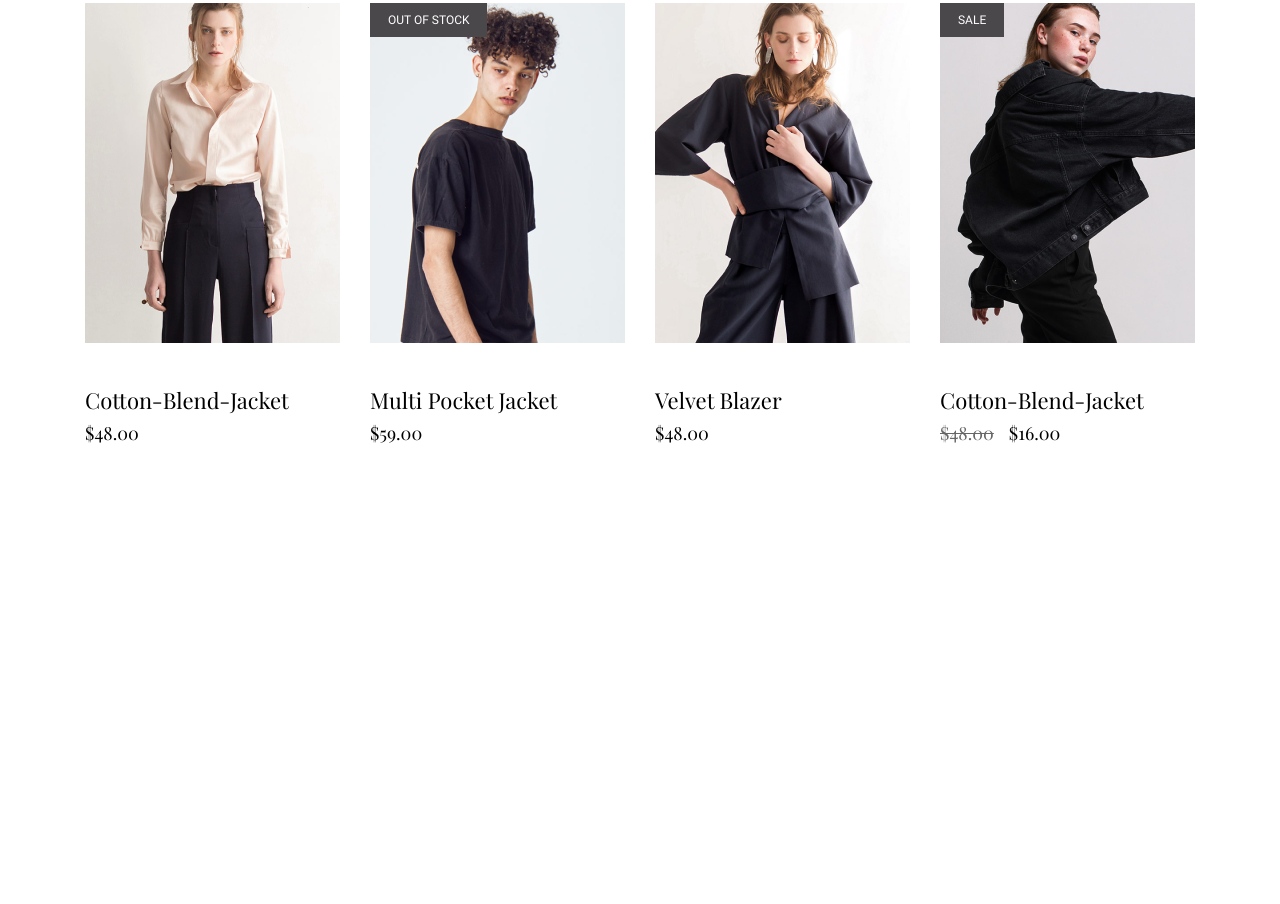
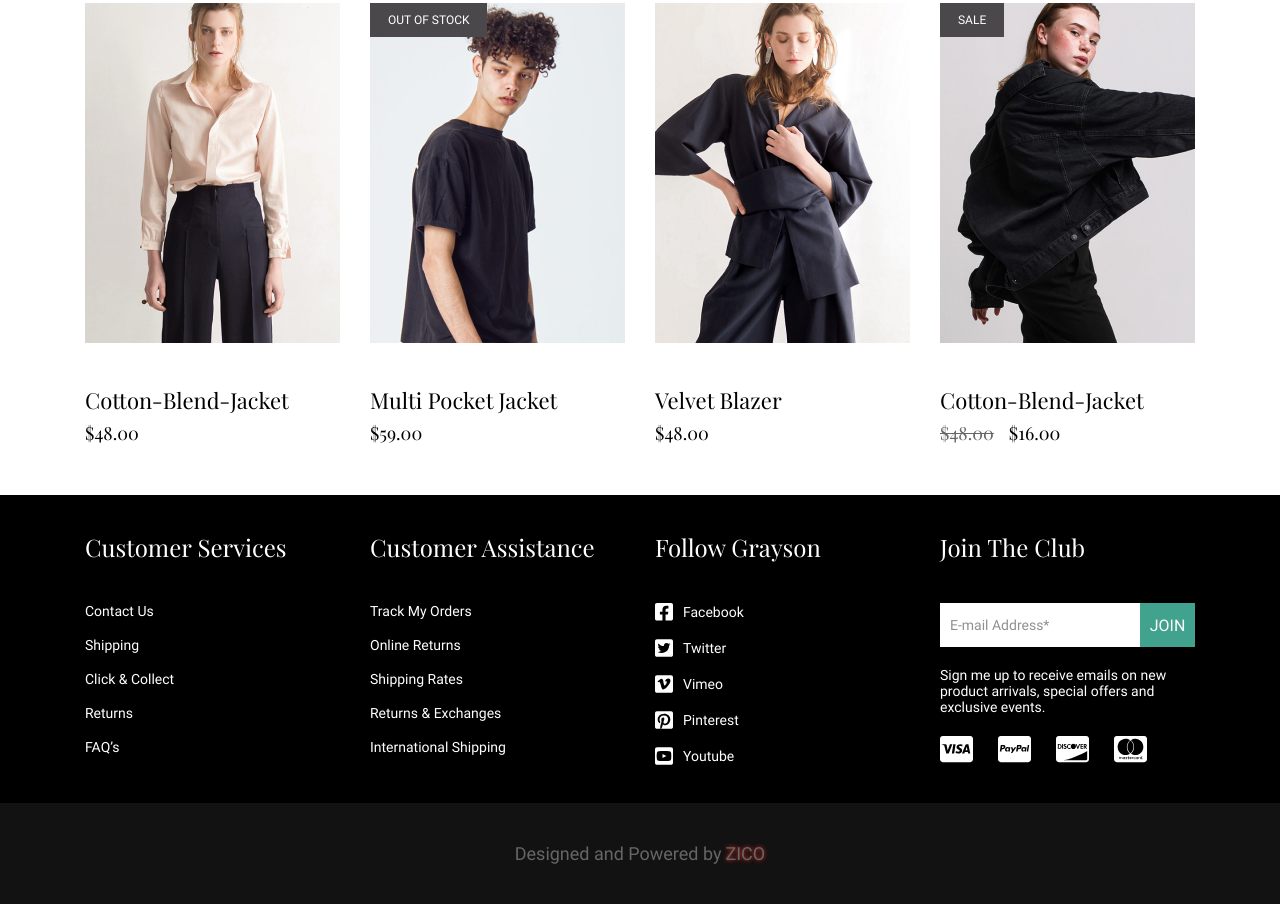
Before and after one commit to ZiBullet/grayson, a plain HTML site: page index.html in a window 1280 px wide. Shown: the part 2005-2909 px from the top of the page. Before the commit the page ends 2500 px from the top, so only its background shows below. Drawn offline with Linux system fonts and the light colour scheme.

Commit message:
footer done, adaptation done, minor fixes

```diff
--- a/index.html
+++ b/index.html
@@ -171,6 +171,57 @@
             </div>
         </section>
     </main>
+    <footer class="footer">
+        <div class="footer__wrap">
+            <div class="footer__content container">
+                <div class="footer__content-col">
+                    <h3 class="footer__content-col-title">Customer Services</h3>
+                    <ul class="footer__content-col-list">
+                        <li class="footer__content-col-list-item"><a href="#" class="footer__content-col-list-item-link">Contact Us</a></li>
+                        <li class="footer__content-col-list-item"><a href="#" class="footer__content-col-list-item-link">Shipping</a></li>
+                        <li class="footer__content-col-list-item"><a href="#" class="footer__content-col-list-item-link">Click & Collect</a></li>
+                        <li class="footer__content-col-list-item"><a href="#" class="footer__content-col-list-item-link">Returns</a></li>
+                        <li class="footer__content-col-list-item"><a href="#" class="footer__content-col-list-item-link">FAQ’s</a></li>
+                    </ul>
+                </div>
+                <div class="footer__content-col">
+                    <h3 class="footer__content-col-title">Customer Assistance</h3>
+                    <ul class="footer__content-col-list">
+                        <li class="footer__content-col-list-item"><a href="#" class="footer__content-col-list-item-link">Track My Orders</a></li>
+                        <li class="footer__content-col-list-item"><a href="#" class="footer__content-col-list-item-link">Online Returns</a></li>
+                        <li class="footer__content-col-list-item"><a href="#" class="footer__content-col-list-item-link">Shipping Rates</a></li>
+                        <li class="footer__content-col-list-item"><a href="#" class="footer__content-col-list-item-link">Returns & Exchanges</a></li>
+                        <li class="footer__content-col-list-item"><a href="#" class="footer__content-col-list-item-link">International Shipping</a></li>
+                    </ul>
+                </div>
+                <div class="footer__content-col">
+                    <h3 class="footer__content-col-title">Follow Grayson</h3>
+                    <ul class="footer__content-col-list">
+                        <li class="footer__content-col-list-item"><a href="#" class="footer__content-col-list-item-link"><img src="./imgs/face.svg" alt="Facebook">Facebook</a></li>
+                        <li class="footer__content-col-list-item"><a href="#" class="footer__content-col-list-item-link"><img src="./imgs/twit.svg" alt="Twitter">Twitter</a></li>
+                        <li class="footer__content-col-list-item"><a href="#" class="footer__content-col-list-item-link"><img src="./imgs/vim.svg" alt="Vimeo">Vimeo</a></li>
+                        <li class="footer__content-col-list-item"><a href="#" class="footer__content-col-list-item-link"><img src="./imgs/pin.svg" alt="Pinterest">Pinterest</a></li>
+                        <li class="footer__content-col-list-item"><a href="#" class="footer__content-col-list-item-link"><img src="./imgs/youtube.svg" alt="Youtube">Youtube</a></li>
+                    </ul>
+                </div>
+                <div class="footer__content-join">
+                    <h3 class="footer__content-join-title">Join The Club</h3>
+                    <form class="footer__content-join-form">
+                        <input type="email" placeholder="E-mail Address*" class="footer__content-join-form-input">
+                        <button class="footer__content-join-form-btn">JOIN</button>
+                    </form>
+                    <p class="footer__content-join-text">Sign me up to receive emails on new product arrivals, special offers and exclusive events.</p>
+                    <div class="footer__content-join-payment">
+                        <a href="#" class="footer__content-join-payment-link"><img src="./imgs/visa.svg" alt="visa"></a>
+                        <a href="#" class="footer__content-join-payment-link"><img src="./imgs/paypal.svg" alt="paypal"></a>
+                        <a href="#" class="footer__content-join-payment-link"><img src="./imgs/discover.svg" alt="discover"></a>
+                        <a href="#" class="footer__content-join-payment-link"><img src="./imgs/mastercard.svg" alt="mastercard"></a>
+                    </div>
+                </div>
+            </div>
+        </div>
+        <p class="footer__powered">Designed and Powered by <a href="#">ZICO</a></p>
+    </footer>
 </body>
 
 </html>
--- /dev/null
+++ b/styles/footer.css
@@ -0,0 +1,167 @@
+.footer__wrap {
+    background: var(--black);
+    padding: 36px 0;
+}
+
+.footer__content {
+    display: flex;
+    align-items: flex-start;
+    justify-content: space-between;
+    flex-wrap: wrap;
+    gap: 20px;
+}
+
+.footer__content-col {
+    max-width: 255px;
+    width: 100%;
+    display: flex;
+    flex-direction: column;
+    align-items: flex-start;
+    gap: 40px;
+}
+
+.footer__content-col-title {
+    color: var(--white);
+    font-family: var(--PR);
+    font-size: 24px;
+    font-weight: 400;
+    line-height: 32px;
+}
+
+.footer__content-col-list {
+    display: flex;
+    flex-direction: column;
+    align-items: flex-start;
+    gap: 18px;
+}
+
+.footer__content-col-list-item-link {
+    display: flex;
+    align-items: center;
+    gap: 10px;
+    color: var(--white);
+    font-family: var(--RR);
+    font-size: 14px;
+    font-weight: 400;
+    line-height: 16px;
+    transition: .3s;
+}
+
+.footer__content-col-list-item-link:hover {
+    color: var(--green);
+}
+
+.footer__content-join {
+    max-width: 255px;
+    width: 100%;
+    display: flex;
+    flex-direction: column;
+    align-items: flex-start;
+}
+
+.footer__content-join-title {
+    color: var(--white);
+    font-family: var(--PR);
+    font-size: 24px;
+    font-weight: 400;
+    line-height: 32px;
+    margin-bottom: 40px;
+}
+
+.footer__content-join-form {
+    width: 100%;
+    height: 44px;
+    display: flex;
+    align-items: center;
+    margin-bottom: 20px;
+}
+
+.footer__content-join-form-input {
+    max-width: 200px;
+    width: 100%;
+    height: 100%;
+    background: var(--white);
+    padding: 14px 10px;
+    color: var(--black);
+    border: none;
+    outline: none;
+    font-family: var(--RR);
+    font-size: 14px;
+    font-weight: 400;
+    line-height: 16px;
+}
+
+.footer__content-join-form-input::placeholder {
+    color: #909090;
+}
+
+.footer__content-join-form-btn {
+    max-width: 55px;
+    width: 100%;
+    height: 100%;
+    background: var(--green);
+    border: none;
+    color: var(--white);
+    font-family: var(--RR);
+    font-size: 16px;
+    font-weight: 400;
+    line-height: 19px;
+}
+
+.footer__content-join-text {
+    color: var(--white);
+    font-family: var(--RR);
+    font-size: 14px;
+    font-weight: 400;
+    line-height: 16px;
+    margin-bottom: 20px;
+}
+
+.footer__content-join-payment {
+    display: flex;
+    align-items: center;
+    flex-wrap: wrap;
+    gap: 25px;
+}
+
+.footer__powered {
+    display: flex;
+    align-items: center;
+    justify-content: center;
+    text-align: center;
+    gap: 4px;
+    background: var(--light-black);
+    padding: 40px 15px;
+    color: var(--grey);
+    font-family: var(--RR);
+    font-size: 18px;
+    font-weight: 400;
+    line-height: 21px;
+}
+
+.footer__powered a {
+    display: inline;
+    text-shadow: 0px 0px 4px #E52D27;
+    color: var(--grey);
+    font-family: var(--RR);
+    font-size: 18px;
+    font-weight: 400;
+    line-height: 21px;
+    transition: .3s;
+}
+.footer__powered a:hover {
+    color: #E52D27;
+    text-shadow: 2px 2px 10px #E52D27;
+}
+@media screen and (max-width: 1140px) {
+    .footer__content {
+        justify-content: center;
+    }
+    .footer__content-col {
+        align-items: center;
+    }
+    .footer__content-join {
+        text-align: center;
+        align-items: center;
+    }
+}
--- a/styles/header.css
+++ b/styles/header.css
@@ -124,6 +124,9 @@
     .header__nav-list {
         gap: 20px;
     }
+    .header__nav-list-item:nth-child(3):hover .header__nav-list-item-drop-down {
+        bottom: -130px;
+    }
 }
 @media screen and (max-width: 870px) {
     .header__nav {
--- a/styles/main.css
+++ b/styles/main.css
@@ -5,3 +5,4 @@
 @import url("./commerce.css");
 @import url("./collection.css");
 @import url("./custom.css");
+@import url("./footer.css");
```
Also changed, not shown: imgs/discover.svg (added), imgs/face.svg (added), imgs/mastercard.svg (added), imgs/paypal.svg (added), imgs/pin.svg (added), imgs/twit.svg (added), imgs/vim.svg (added), imgs/visa.svg (added), imgs/youtube.svg (added).
